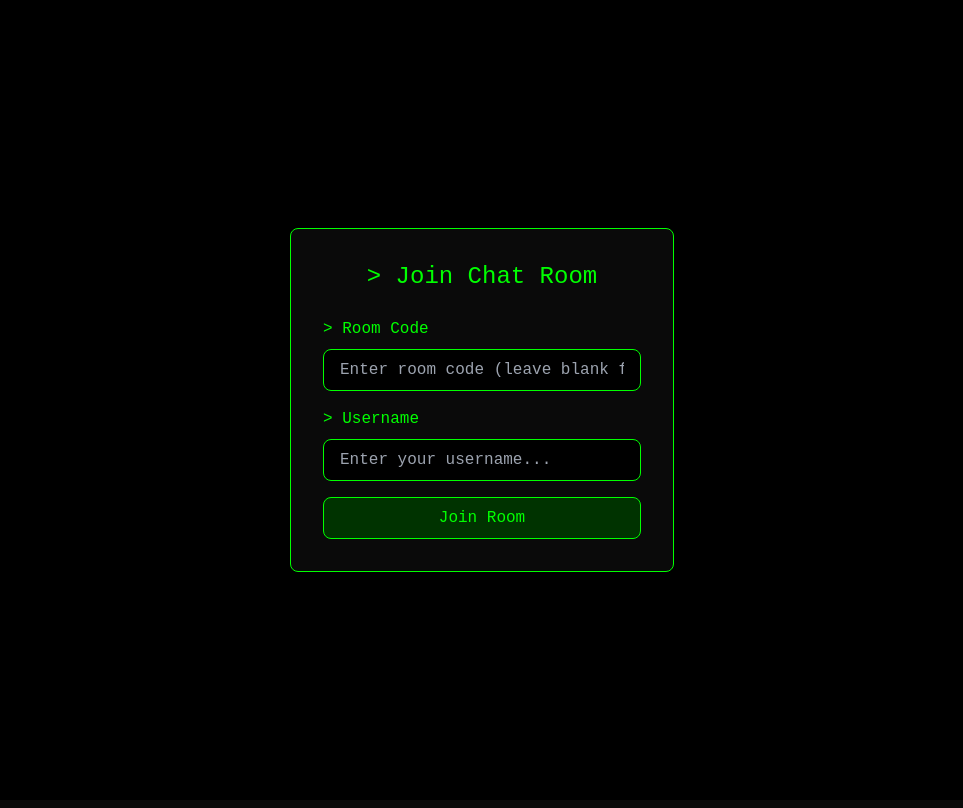
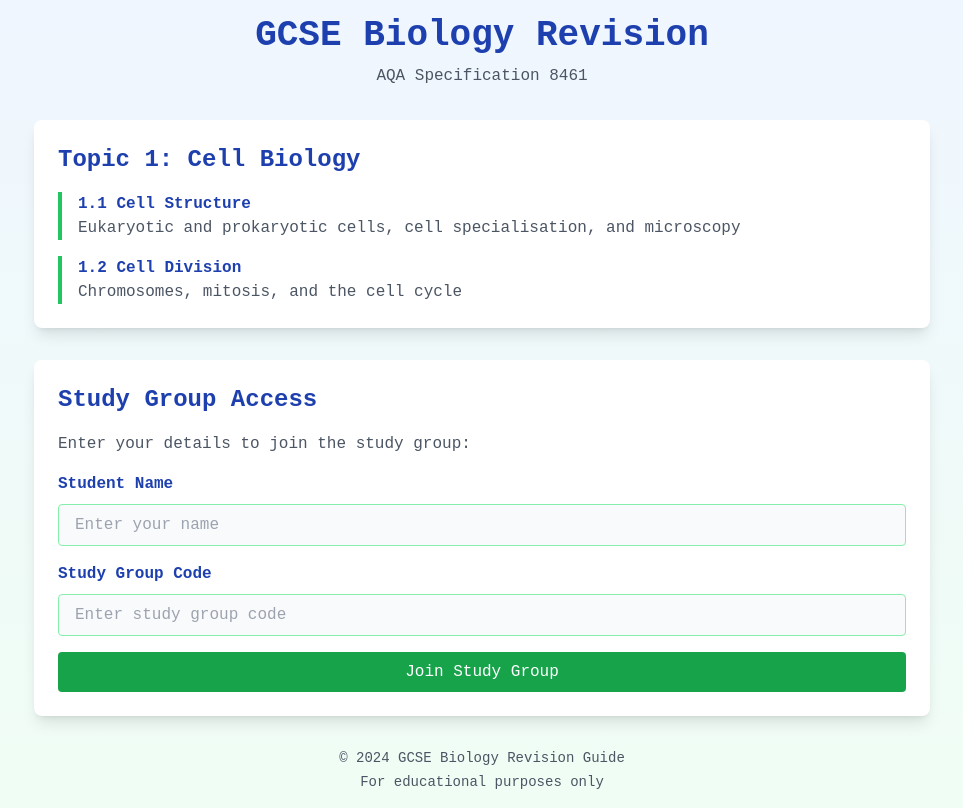
Before and after one commit to ybro2011/Chat, a React (Vite) app in the folder client/: page / in a window 1280 px wide. Shown: the whole page, without its empty margins (158-1121 px from the left). Built offline with nearby package versions, Linux system fonts and the light colour scheme; no server answers.

Commit message:
Update UI with GCSE Biology revision theme

```diff
--- a/client/src/components/Chat.tsx
+++ b/client/src/components/Chat.tsx
@@ -98,72 +98,75 @@
     }
   };
 
+  const handleLeave = () => {
+    // Implement the leave group logic
+  };
+
   return (
-    <div className="flex flex-col h-screen bg-black">
-      <div className="p-4 border-b border-[#00ff00] bg-[#0a0a0a]">
-        <div className="text-[#00ff00]">
-          <div className="font-semibold">&gt; Room: {room}</div>
-          <div className="text-sm opacity-75">
-            &gt; Users: {users.join(', ')}
+    <div className="min-h-screen bg-gradient-to-b from-blue-50 to-green-50 p-4">
+      <div className="max-w-6xl mx-auto">
+        <div className="bg-white rounded-lg shadow-lg p-6">
+          <div className="flex justify-between items-center mb-6">
+            <div>
+              <h2 className="text-2xl font-semibold text-blue-800">Study Group: {room}</h2>
+              <p className="text-gray-600">Discuss biology topics with your peers</p>
             </div>
+            <button
+              onClick={handleLeave}
+              className="bg-red-500 text-white px-4 py-2 rounded hover:bg-red-600 focus:outline-none focus:ring-2 focus:ring-red-500 transition-colors duration-200"
+            >
+              Leave Group
+            </button>
           </div>
-      </div>
-      <div className="flex-1 overflow-y-auto p-4 space-y-4">
+
+          <div className="bg-gray-50 rounded-lg p-4 mb-4 h-[60vh] overflow-y-auto">
             {messages.map((msg, index) => (
               <div
                 key={index}
-            className={`flex ${
-              msg.user === user ? 'justify-end' : 'justify-start'
+                className={`mb-4 ${
+                  msg.user === user
+                    ? 'text-right'
+                    : 'text-left'
                 }`}
               >
                 <div
-              className={`max-w-[70%] rounded-lg p-3 ${
+                  className={`inline-block max-w-[70%] rounded-lg p-3 ${
                     msg.user === user
-                  ? 'bg-[#003300] text-[#00ff00]'
-                  : msg.user === 'SYSTEM'
-                  ? 'bg-[#0a0a0a] text-[#00ff00] border border-[#00ff00]'
-                  : 'bg-[#0a0a0a] text-[#00ff00] border border-[#00ff00]'
+                      ? 'bg-green-600 text-white'
+                      : 'bg-blue-100 text-gray-800'
                   }`}
                 >
-              {msg.user !== 'SYSTEM' && (
-                <div className="font-semibold">&gt; {msg.user}</div>
-              )}
+                  <div className="font-semibold mb-1">
+                    {msg.user === user ? 'You' : msg.user}
+                  </div>
                   <div>{msg.text}</div>
-              <div className="text-xs opacity-75 mt-1">[{msg.time}]</div>
+                  <div className="text-xs mt-1 opacity-75">
+                    {msg.time}
+                  </div>
                 </div>
               </div>
             ))}
             <div ref={messagesEndRef} />
           </div>
-      <div className="p-4 border-t border-[#00ff00] bg-black">
-        <form
-          onSubmit={handleSubmit}
-          className="flex space-x-4"
-          onClick={(e) => e.stopPropagation()}
-        >
+
+          <form onSubmit={handleSubmit} className="flex gap-2">
             <input
-            ref={inputRef}
               type="text"
               value={message}
               onChange={(e) => setMessage(e.target.value)}
-            onKeyDown={(e) => {
-              if (e.key === 'Enter' && !e.shiftKey) {
-                e.preventDefault();
-                handleSubmit(e);
-              }
-            }}
-            className="flex-1 bg-[#0a0a0a] text-[#00ff00] rounded-lg px-4 py-2 focus:outline-none focus:ring-2 focus:ring-[#00ff00] border border-[#00ff00]"
-            placeholder="Type a message..."
+              className="flex-1 bg-gray-50 text-gray-800 rounded px-4 py-2 focus:outline-none focus:ring-2 focus:ring-green-500 border border-green-300"
+              placeholder="Type your message..."
             />
             <button
               type="submit"
-            className="bg-[#003300] text-[#00ff00] px-6 py-2 rounded-lg hover:bg-[#004400] focus:outline-none focus:ring-2 focus:ring-[#00ff00] border border-[#00ff00]"
+              className="bg-green-600 text-white px-6 py-2 rounded hover:bg-green-700 focus:outline-none focus:ring-2 focus:ring-green-500 transition-colors duration-200"
             >
               Send
             </button>
           </form>
         </div>
       </div>
+    </div>
   );
 }
 
--- a/client/src/components/Login.tsx
+++ b/client/src/components/Login.tsx
@@ -1,62 +1,99 @@
-import { useState } from 'react';
+import React, { useState } from 'react';
 
 interface LoginProps {
   onLogin: (username: string, roomCode: string) => void;
 }
 
-function Login({ onLogin }: LoginProps) {
+const Login: React.FC<LoginProps> = ({ onLogin }) => {
   const [username, setUsername] = useState('');
   const [roomCode, setRoomCode] = useState('');
+  const [error, setError] = useState('');
 
   const handleSubmit = (e: React.FormEvent) => {
     e.preventDefault();
-    if (username.trim()) {
-      onLogin(username.trim(), roomCode.trim() || 'main');
+    if (!username.trim() || !roomCode.trim()) {
+      setError('Please enter both username and study group code');
+      return;
     }
+    onLogin(username, roomCode);
   };
 
   return (
-    <div className="min-h-screen bg-black flex items-center justify-center">
-      <div className="bg-[#0a0a0a] p-8 rounded-lg border border-[#00ff00] w-96">
-        <h2 className="text-[#00ff00] text-2xl mb-6 text-center">&gt; Join Chat Room</h2>
+    <div className="min-h-screen bg-gradient-to-b from-blue-50 to-green-50 p-4">
+      <div className="max-w-4xl mx-auto">
+        <div className="text-center mb-8">
+          <h1 className="text-4xl font-bold text-blue-800 mb-2">GCSE Biology Revision</h1>
+          <p className="text-gray-600">AQA Specification 8461</p>
+        </div>
+
+        <div className="bg-white rounded-lg shadow-lg p-6 mb-8">
+          <h2 className="text-2xl font-semibold text-blue-800 mb-4">Topic 1: Cell Biology</h2>
+          <div className="space-y-4">
+            <div className="border-l-4 border-green-500 pl-4">
+              <h3 className="font-semibold text-blue-800">1.1 Cell Structure</h3>
+              <p className="text-gray-600">Eukaryotic and prokaryotic cells, cell specialisation, and microscopy</p>
+            </div>
+            <div className="border-l-4 border-green-500 pl-4">
+              <h3 className="font-semibold text-blue-800">1.2 Cell Division</h3>
+              <p className="text-gray-600">Chromosomes, mitosis, and the cell cycle</p>
+            </div>
+          </div>
+        </div>
+
+        <div className="bg-white rounded-lg shadow-lg p-6">
+          <h2 className="text-2xl font-semibold text-blue-800 mb-4">Study Group Access</h2>
+          <p className="text-gray-600 mb-4">Enter your details to join the study group:</p>
+
           <form onSubmit={handleSubmit} className="space-y-4">
             <div>
-            <label htmlFor="roomCode" className="block text-[#00ff00] mb-2">
-              &gt; Room Code
+              <label htmlFor="username" className="block text-blue-800 font-semibold mb-2">
+                Student Name
+              </label>
+              <input
+                type="text"
+                id="username"
+                value={username}
+                onChange={(e) => setUsername(e.target.value)}
+                className="w-full bg-gray-50 text-gray-800 rounded px-4 py-2 focus:outline-none focus:ring-2 focus:ring-green-500 border border-green-300"
+                placeholder="Enter your name"
+                required
+              />
+            </div>
+            <div>
+              <label htmlFor="roomCode" className="block text-blue-800 font-semibold mb-2">
+                Study Group Code
               </label>
               <input
                 type="text"
                 id="roomCode"
                 value={roomCode}
                 onChange={(e) => setRoomCode(e.target.value)}
-              className="w-full bg-black text-[#00ff00] rounded-lg px-4 py-2 focus:outline-none focus:ring-2 focus:ring-[#00ff00] border border-[#00ff00]"
-              placeholder="Enter room code (leave blank for main room)..."
-            />
-          </div>
-          <div>
-            <label htmlFor="username" className="block text-[#00ff00] mb-2">
-              &gt; Username
-            </label>
-            <input
-              type="text"
-              id="username"
-              value={username}
-              onChange={(e) => setUsername(e.target.value)}
-              className="w-full bg-black text-[#00ff00] rounded-lg px-4 py-2 focus:outline-none focus:ring-2 focus:ring-[#00ff00] border border-[#00ff00]"
-              placeholder="Enter your username..."
+                className="w-full bg-gray-50 text-gray-800 rounded px-4 py-2 focus:outline-none focus:ring-2 focus:ring-green-500 border border-green-300"
+                placeholder="Enter study group code"
                 required
               />
             </div>
+
+            {error && (
+              <p className="text-red-500 text-sm">{error}</p>
+            )}
+
             <button
               type="submit"
-            className="w-full bg-[#003300] text-[#00ff00] px-6 py-2 rounded-lg hover:bg-[#004400] focus:outline-none focus:ring-2 focus:ring-[#00ff00] border border-[#00ff00]"
+              className="w-full bg-green-600 text-white px-6 py-2 rounded hover:bg-green-700 focus:outline-none focus:ring-2 focus:ring-green-500 transition-colors duration-200"
             >
-            Join Room
+              Join Study Group
             </button>
           </form>
         </div>
+
+        <div className="mt-8 text-center text-sm text-gray-600">
+          <p>© 2024 GCSE Biology Revision Guide</p>
+          <p className="mt-1">For educational purposes only</p>
+        </div>
+      </div>
     </div>
   );
-}
+};
 
 export default Login;
```
Lines whose indentation alone changed are shown as unchanged.
